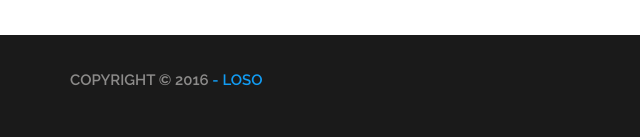
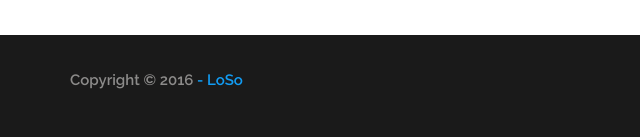
Before and after one commit to tawillia/Loso, a plain HTML site: page index.html in a window 1280 px wide. Shown: the part 6854-6991 px from the top of the page, 0-640 px from the left. Drawn offline with Linux system fonts and the light colour scheme.

Commit message:
Code cleaning

```diff
--- a/css/responsive.css
+++ b/css/responsive.css
@@ -1,8 +1,6 @@
 /* Small Devices */
 @media only screen and (max-width: 767px) {
-
     .navbar-default {
-
         background-color: #fff !important;
         border-color: #e6e6e6;
     }
@@ -10,7 +8,6 @@
         width: 100%;
     }
     .purchase-now .col-md-3 {
-
         text-align: center;
         padding-top: 50px;
     }
@@ -18,7 +15,6 @@
 
 /* Small Devices And Tablets */
 @media only screen and (max-width: 768px) {
-
     .header-iphone {
         display: none;
     }
--- a/css/style.css
+++ b/css/style.css
@@ -8,7 +8,6 @@ body {
     overflow-x: hidden;
 }
 p {
-
     font-size: 14px;
 }
 
@@ -17,7 +16,6 @@ p {
 .section-title {
     padding-top: 90px;
     padding-bottom: 50px;
-
 }
 .section-title h2 {
     position: relative;
@@ -37,8 +35,6 @@ p {
     background-color: #129CF3;
     margin-left: -30px;
 }
-
-
 .section-title p {
     color: #333;
     font-size: 18px;
@@ -66,7 +62,6 @@ p {
     -moz-transition: all 1s;
     -o-transition: all 1s;
     -webkit-transition: all 1s;
-
 }
 .navbar-default .navbar-nav > li > a:hover {
     color: #129CF3;
@@ -90,8 +85,6 @@ p {
     color: #129CF3;
 }
 
-
-
 /* =========== Header ============ */
 .header {
     background-image: url("../images/header-bg.jpg");
@@ -106,7 +99,6 @@ p {
 }
 .header-overlay {
     background-color: rgba(31, 31, 31, 0.75);
-
 }
 .logo {
     padding-bottom: 50px;
@@ -129,13 +121,10 @@ p {
     margin-top: 90px;
     margin-bottom: 50px;
 }
-
 .btn-download,
 .btn-download:focus,
 .btn-download:active,
-.btn-download:visited
-{
-
+.btn-download:visited {
     background: transparent;
     border-color: #129CF3;
     padding-top: 10px;
@@ -168,7 +157,6 @@ p {
     -webkit-transition: all 1s;
     -moz-transition: all 1s;
      -o-transition: all 1s;
-
 }
 .btn-tour:hover {
     color: #fff;
@@ -185,17 +173,13 @@ p {
 
 /* ========= About Us ============= */
 .choose-us-wraper {
-
     padding-top: 50px;
 }
-
 .about-iphone img {
  margin-top: 8px;
 }
 .choose-us-title {
     padding-bottom: 50px;
-
-
 }
 .choose-us-title h2 {
     text-transform: uppercase;
@@ -213,13 +197,11 @@ p {
     height: 1px;
     background-color: #129CF3;
 }
-
 .choose-us-title p {
     margin-top: 40px;
     font-size: 19px;
     line-height: 24px;
 }
-
 .choose-us-item {
     position: relative;
     padding-bottom: 4px;
@@ -244,7 +226,6 @@ p {
     font-size: 20px;
     font-weight: 800;
 }
-
 .choose-us-item p {
     color: #727272;
     font-size: 15px;
@@ -282,20 +263,15 @@ p {
     font-weight: 900;
     font-size: 30px;
     margin-top: 25px;
-
 }
 .testimonial-caption h4 {
     color: #129CF3;
 }
-
 .testimonial-caption h4 span {
-
     color: #D8D8D8;
     font-style: italic;
     font-weight: 300;
-
 }
-
 .testimonial-caption p {
     color: #D8D8D8;
     font-size: 18px;
@@ -304,7 +280,6 @@ p {
 }
 /* ========= Features ============= */
 .features-inner-wrapper {
-
     padding-top: 30px;
     padding-bottom: 70px;
 }
@@ -324,7 +299,6 @@ p {
     width: 90px;
     height: 90px;
     text-align: center;
-
 }
 .left-feature-item h3 {
     text-transform: uppercase;
@@ -358,7 +332,6 @@ p {
     width: 90px;
     height: 90px;
     text-align: center;
-
 }
 .right-feature-item h3 {
     text-transform: uppercase;
@@ -366,11 +339,8 @@ p {
     font-weight: 700;
     margin-bottom: 21px;
     color: #333;
-
-
 }
 .right-feature-item p {
-
     color: #333;
     font-size: 16px;
     font-weight: 300;
@@ -391,8 +361,7 @@ p {
 .btn-pruchase-now,
 .btn-pruchase-now:active,
 .btn-pruchase-now:focus,
-.btn-pruchase-now:visited
-{
+.btn-pruchase-now:visited {
     background-color: #129CF3;
     border: 1px solid #129CF3;
     color: #fff;
@@ -403,8 +372,6 @@ p {
     -moz-transition: all 1s;
     -o-transition: all 1s;
     -webkit-transition: all 1s;
-
-
 }
 
 .btn-pruchase-now:hover {
@@ -450,13 +417,11 @@ p {
     font-family: "Source Sans Pro", sans-serif;
 }
 
-
 /* ========= Download Now ============= */
 .download-now img {
     width: 100%;
 }
 .available-on {
-
     background-color: #1a1a1a;
     margin-top: -8px;
     position: relative;
@@ -465,7 +430,6 @@ p {
     padding-top: 75px;
 }
 .available-title h2 {
-
     color: #fff;
     font-size: 30px;
 }
@@ -486,7 +450,6 @@ p {
     -moz-transition: all 1s;
     -o-transition: all 1s;
     -webkit-transition: all 1s;
-
 }
 .available-on-item:hover {
     background-color: #121212;
@@ -502,7 +465,6 @@ p {
     -o-transition: all 1s;
     -webkit-transition: all 1s;
 }
-
 .available-on-item:hover i {
     opacity: 0;
 }
@@ -522,7 +484,6 @@ p {
     color: #D7DADB;
     font-size: 16px;
 }
-
 .available-on-item:hover div.available-on-inner {
     opacity: 1;
 }
@@ -545,7 +506,6 @@ p {
     -moz-transition: all 1s;
     -o-transition: all 1s;
     -webkit-transition: all 1s;
-
 }
 #message {
     height: 117px;
@@ -555,7 +515,6 @@ p {
 .submit-btn:active,
 .submit-btn:focus,
 .submit-btn:visited {
-
     background-color: transparent;
     border: 1px solid #129CF3;
     border-radius: 4px;
@@ -578,13 +537,11 @@ p {
 .social-icons {
     padding-top: 50px;
     padding-bottom: 70px;
-
 }
 .social-icons ul {
     margin:0;
     padding: 0;
     text-align: center;
-
 }
 .social-icons ul li {
     list-style: none;
@@ -606,10 +563,8 @@ p {
     -moz-transition: all 1s;
     -o-transition: all 1s;
     -webkit-transition: all 1s;
-
 }
 .social-icons ul li a:hover {
-
     background-color: #129CF3;
     border: 1px solid #129CF3;
     color: #fff;
@@ -617,7 +572,6 @@ p {
 .social-icons ul li a i {
     font-size: 20px;
 }
-
 
 /* ========= Footer ============= */
 .footer {
@@ -633,7 +587,7 @@ p {
     color: #8C8B8A;
     font-weight: 600;
     font-size: 15px;
-    text-transform: uppercase;
+/*    text-transform: uppercase;*/
 }
 #copyright p a {
     text-decoration: none;
```
